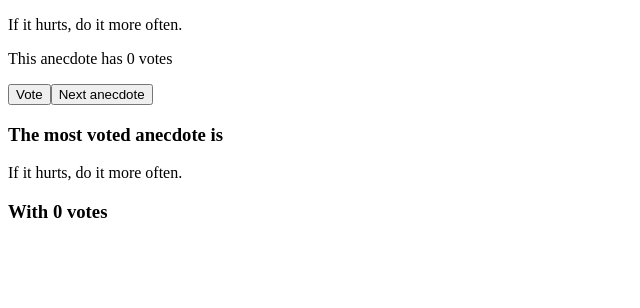
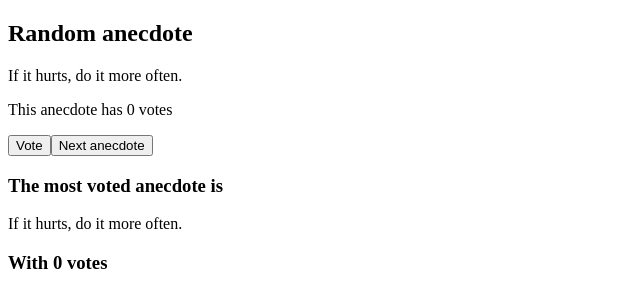
Before and after one commit to ekelhala/fullstackopen, a React (Create React App) app in the folder part1/anecdotes/: page / in a window 1280 px wide. Shown: the top 308 px of the page, without its empty margins (0-640 px from the left). Built offline with nearby package versions, Linux system fonts and the light colour scheme.

Commit message:
Added header and explanations

```diff
--- a/part1/anecdotes/src/App.js
+++ b/part1/anecdotes/src/App.js
@@ -17,14 +17,16 @@ const App = () => {
 
   const vote = () => {
     const newVotes = [...votes]
-    newVotes[selected] += 1
+    newVotes[selected]++
     setVotes(newVotes)
   }
 
+  //Find the index with largest value from votes array by comparing all elements with previous, start from 0
   const getMostVotes = () => votes.reduce((acc,curr,idx) => (votes[acc]<votes[idx] ? idx : acc))
 
   return (
     <div>
+      <h2>Random anecdote</h2>
       <p>{anecdotes[selected]}</p>
       <p>This anecdote has {votes[selected]} votes</p>
       <button onClick={() => vote()}>Vote</button>
```
